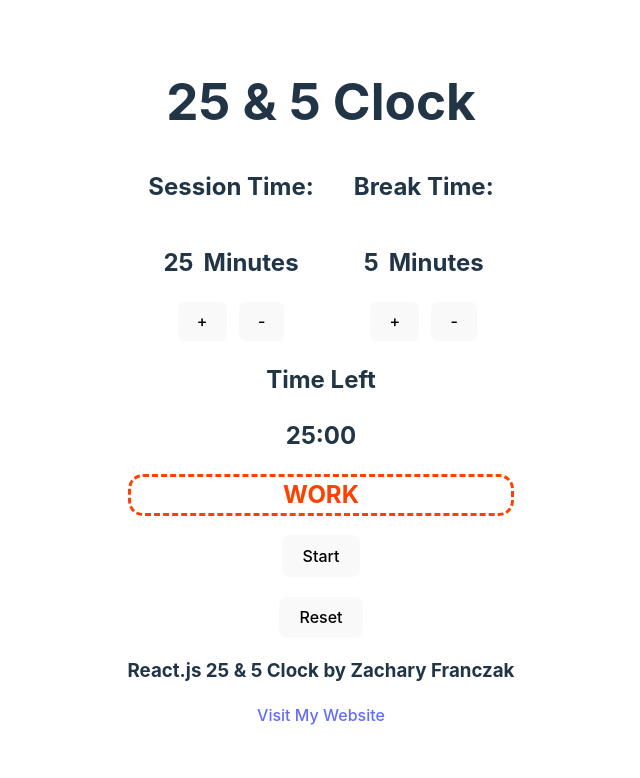
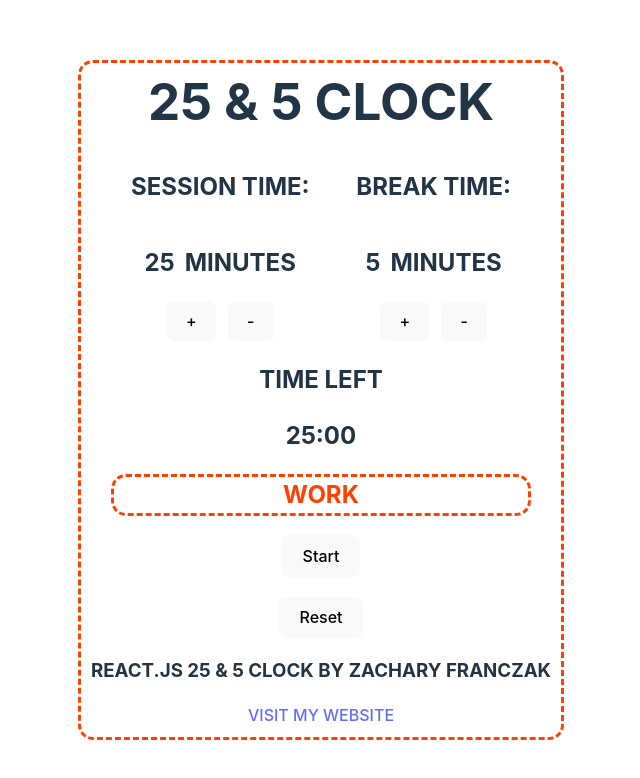
Before and after one commit to zfranczak/25And5Clock, a React (Vite) app: page / in a window 1280 px wide. Shown: the top 778 px of the page, without its empty margins (319-959 px from the left). Built offline with nearby package versions, Linux system fonts and the light colour scheme.

Commit message:
border styling

```diff
--- a/src/App.css
+++ b/src/App.css
@@ -35,3 +35,17 @@
 .read-the-docs {
   color: #888;
 }
+
+.main-container-work {
+  border: 3px dashed rgb(255, 64, 0);
+  padding: 10px;
+  text-transform: uppercase;
+  border-radius: 15px;
+}
+
+.main-container-break {
+  border: 3px outset rgb(14, 230, 14);
+  padding: 10px;
+  text-transform: uppercase;
+  border-radius: 15px;
+}
--- a/src/App.jsx
+++ b/src/App.jsx
@@ -71,6 +71,7 @@ function App() {
 
   return (
     <>
+      <div className={`main-container-${workOrBreak}`}>
         <h1 className='title'>25 & 5 Clock</h1>
         <div className='container'>
           <div className='set-time'>
@@ -105,6 +106,7 @@ function App() {
           Reset
         </button>
         <Footer />
+      </div>
     </>
   );
 }
--- a/src/styles/timer.css
+++ b/src/styles/timer.css
@@ -6,7 +6,7 @@
 }
 
 .clock-type-break {
-  border: 3px dashed rgb(14, 230, 14);
+  border: 3px outset rgb(14, 230, 14);
   color: rgb(99, 182, 99);
   text-transform: uppercase;
   border-radius: 15px;
```
Lines whose indentation alone changed are shown as unchanged.
